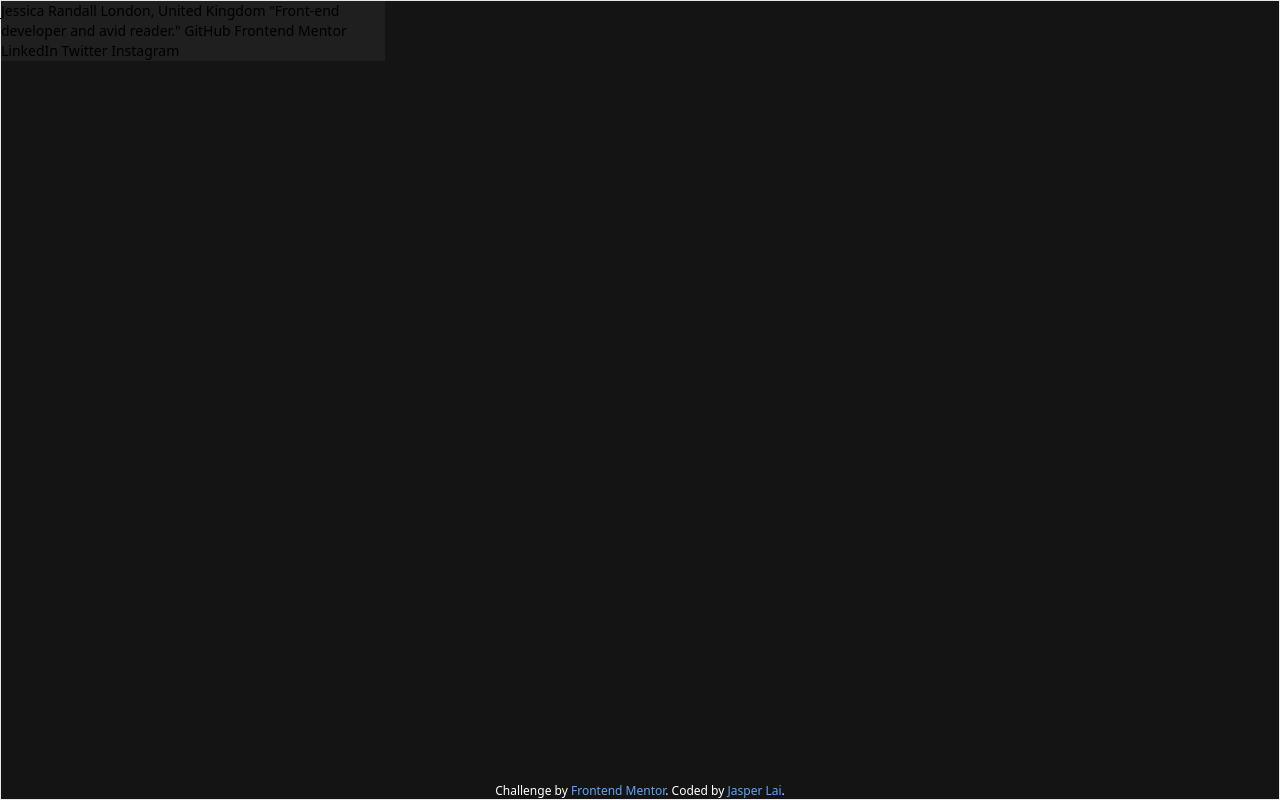
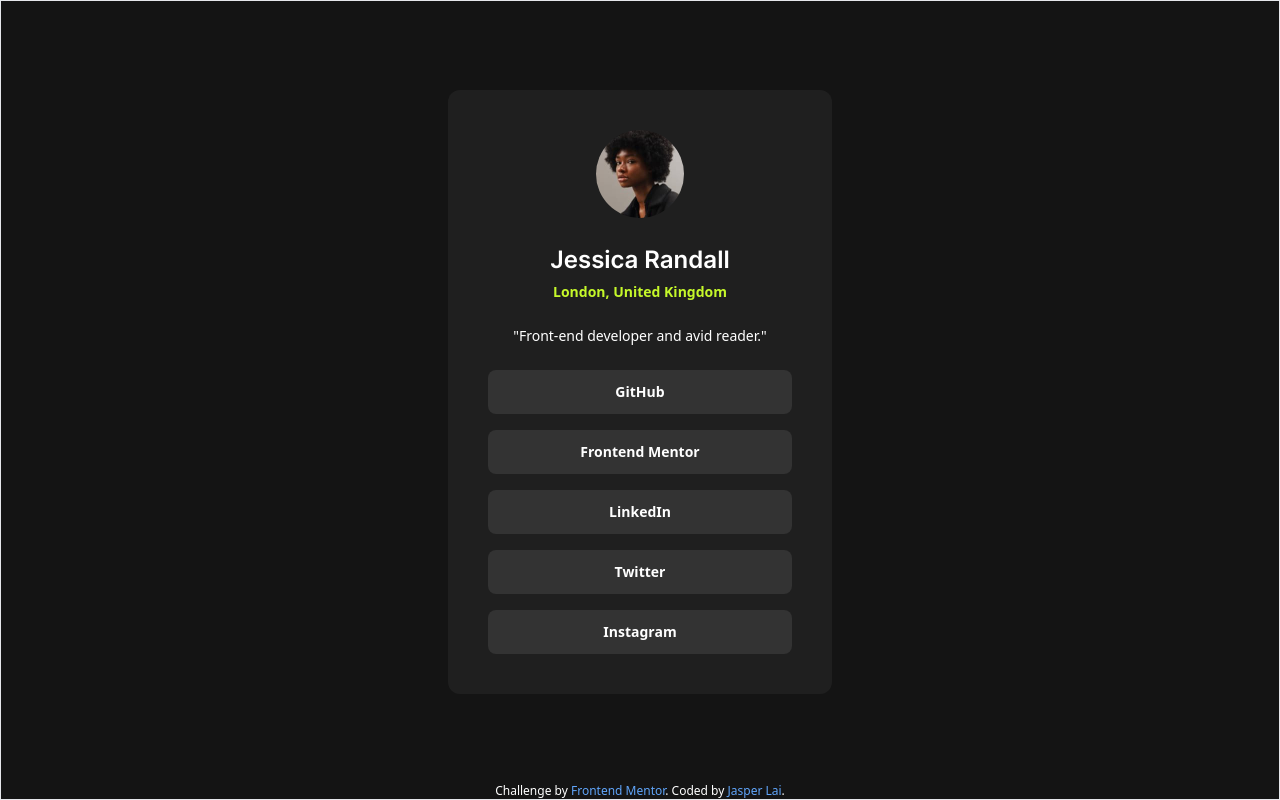
Before and after one commit to jasper2virtual/fem-repo-Social-links-profile, a website: page docs/index.html in a window 1280 px wide. Drawn offline with Linux system fonts and the light colour scheme.

Commit message:
ok let go

```diff
--- a/docs/index.html
+++ b/docs/index.html
@@ -19,15 +19,21 @@
 
     <main>
       <div class="card">
-        Jessica Randall
-        London, United Kingdom
-        "Front-end developer and avid reader."
+        <img src="./avatar-jessica.jpeg" class="avatar" alt="">
+        <div class="name-location">
+          <p class="name">Jessica Randall</p>
+          <p class="location">London, United Kingdom</p>
+        </div>
 
-        GitHub
-        Frontend Mentor
-        LinkedIn
-        Twitter
-        Instagram
+        <p>"Front-end developer and avid reader."</p>
+
+        <div class="btns">
+          <button class="btn">GitHub</button>
+          <button class="btn">Frontend Mentor</button>
+          <button class="btn">LinkedIn</button>
+          <button class="btn">Twitter</button>
+          <button class="btn">Instagram</button>
+        </div>
       </div>
 
     </main>
--- a/src/styles.scss
+++ b/src/styles.scss
@@ -12,7 +12,7 @@
         @apply mx-auto border min-w-[320px] max-w-[1440px] flex flex-col min-h-screen text-sm bg-grey-900;
 
         & main {
-            @apply grow;
+            @apply grow flex justify-center items-center;
         }
     }
 
@@ -20,8 +20,52 @@
 
 @layer components {
     .card {
-        @apply max-w-[384px] bg-grey-800;
+        @apply max-w-[384px] w-full bg-grey-800 text-white p-6 rounded-xl flex flex-col gap-6 items-center
+        tablet:p-10 duration-300;
+        transition-property:padding;
+
+        & .avatar {
+            @apply w-[88px] aspect-square rounded-full;
+        }
+
+        & .name-location {
+            @apply flex flex-col gap-1 items-center;
+
+            & .name {
+                @apply text-preset-1;
+            }
+
+            & .location {
+                @apply text-preset-2-bold;
+                @apply text-green;
+            }
+        }
+
+        & .bio{
+            @apply text-preset-2;
+        }
+
+        & .btns{
+            @apply flex flex-col gap-4 w-full;
+            & .btn{
+                @apply p-3 bg-grey-700 text-preset-2-bold rounded-lg
+                hover:bg-green hover:text-grey-700
+                transition-colors
+                hover:duration-300 duration-1000;
+            }
+        }
+
     }
+
+
+    .attribution {
+        @apply text-center text-xs;
+    }
+
+    .attribution a {
+        @apply text-blue-400;
+    }
+
 }
 
 @layer utilities {
@@ -38,11 +82,5 @@
         @apply font-bold;
     }
 
-    .attribution {
-        @apply text-center text-xs;
-    }
 
-    .attribution a {
-        @apply text-blue-400;
-    }
 }
```
Also changed, not shown: docs/styles.css.
